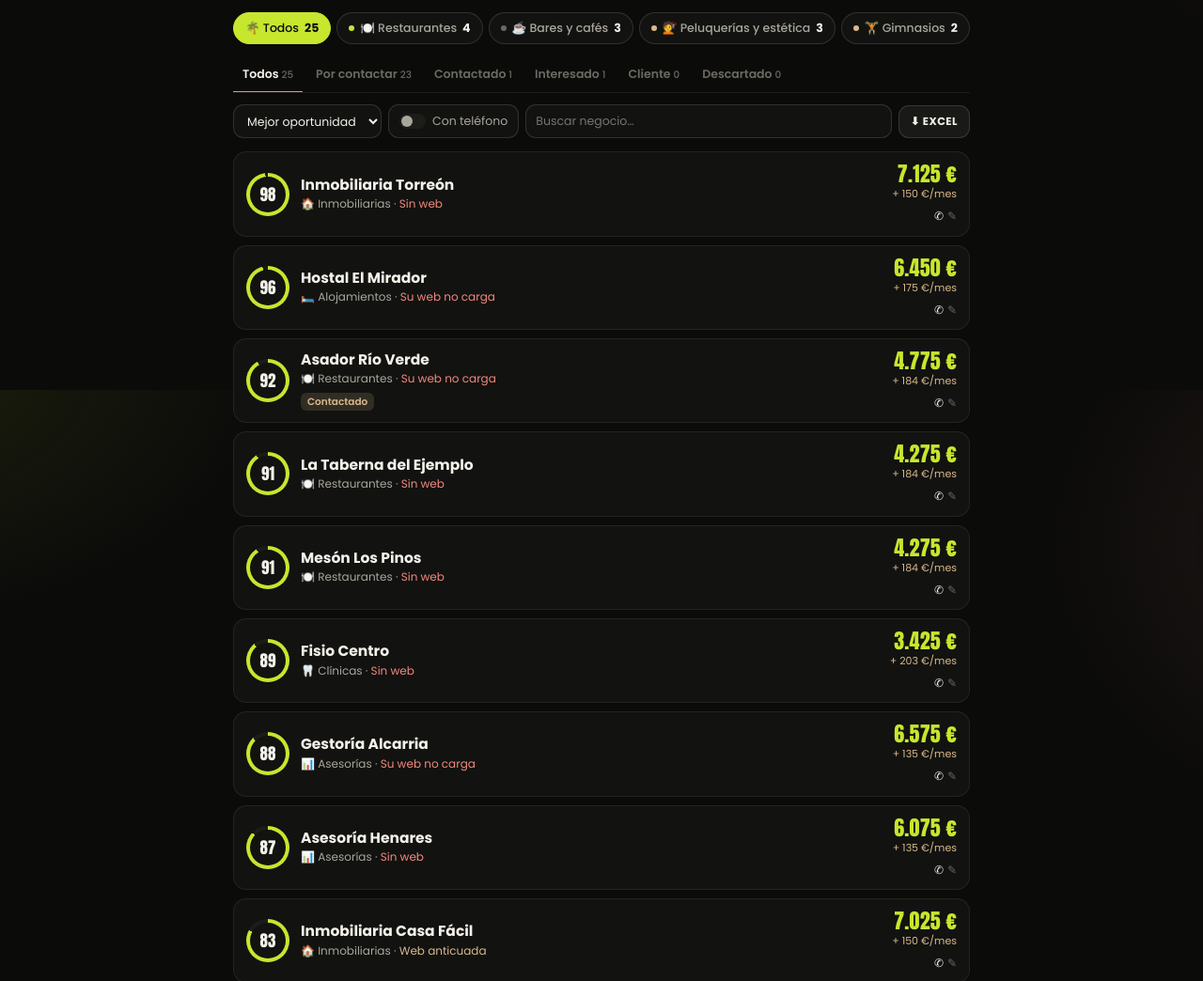
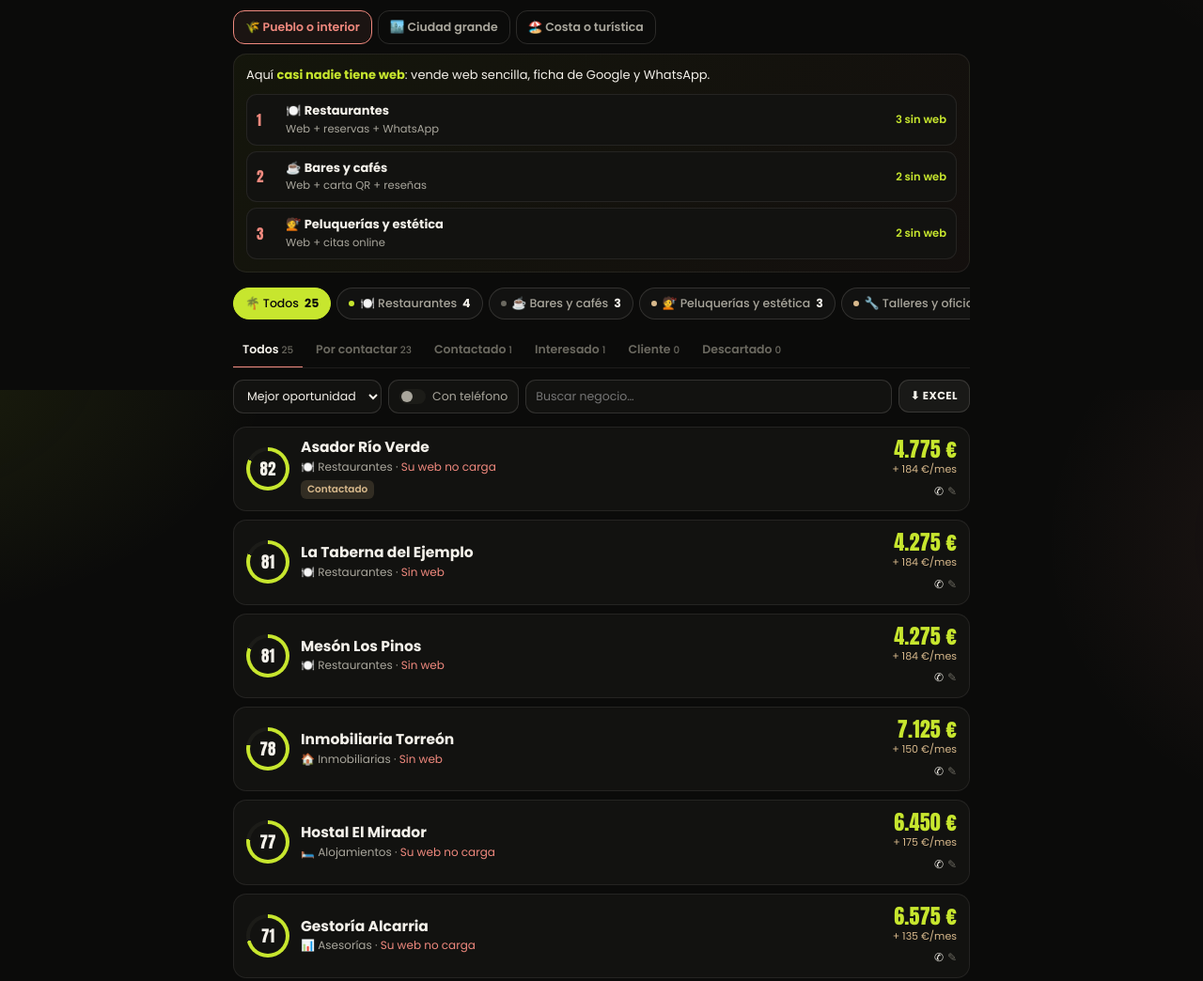
Before and after one commit to soybrainmonkey/radar-clientes, a plain HTML site: page index.html in a window 1280 px wide. Shown: the part 1185-2229 px from the top of the page at 94% size. Drawn offline with nearby package versions, Linux system fonts and the light colour scheme.

Commit message:
Add files via upload

```diff
--- a/index.html
+++ b/index.html
@@ -135,6 +135,22 @@ h2 em{font:400 .9em "Alex Brush",cursive;color:var(--lime);text-transform:none}
 .tog.on{color:var(--lime);border-color:rgba(199,230,46,.4)}
 .tog.on .sw{background:var(--lime)} .tog.on .sw:after{transform:translateX(12px);background:var(--ink)}
 
+/* zona */
+.zones{display:flex;gap:6px;margin-top:14px;flex-wrap:wrap}
+.zone{display:inline-flex;align-items:center;gap:6px;font-size:12.5px;font-weight:600;border:1px solid var(--line);border-radius:12px;padding:8px 12px;color:var(--paper-dim);transition:border-color 160ms ease,color 160ms ease,background-color 160ms ease,transform 160ms var(--ease-out)}
+.zone:active{transform:scale(.97)}
+.zone.on{border-color:var(--coral);color:var(--coral);background:rgba(240,137,126,.07)}
+.plan{margin-top:10px;border:1px solid var(--line-2);border-radius:var(--r);background:linear-gradient(135deg,rgba(199,230,46,.05),rgba(240,137,126,.04));padding:13px}
+.plan .tip{font-size:13px;color:var(--paper);margin:0 0 10px}
+.plan .tip b{color:var(--lime)}
+.plan ol{list-style:none;margin:0;padding:0;display:flex;flex-direction:column;gap:6px}
+.plan li button{display:grid;grid-template-columns:22px 1fr auto;gap:9px;align-items:center;width:100%;text-align:left;padding:8px 10px;border-radius:11px;background:var(--s1);border:1px solid var(--line-2);font-size:13px;transition:border-color 160ms ease,transform 160ms var(--ease-out)}
+.plan li button:active{transform:scale(.98)}
+.plan li button.on{border-color:var(--lime)}
+.plan .num{font:400 15px Anton;color:var(--coral)}
+.plan .what{font-size:11.5px;color:var(--paper-dim);display:block;margin-top:1px}
+.plan .cnt{font-size:11.5px;color:var(--lime);font-weight:600;white-space:nowrap}
+
 /* cards */
 .list{display:flex;flex-direction:column;gap:9px}
 .biz{background:var(--s1);border:1px solid var(--line-2);border-radius:var(--r);overflow:hidden;transition:border-color 200ms ease,box-shadow 200ms ease}
@@ -259,6 +275,8 @@ footer .sig{display:block;font:400 34px "Alex Brush",cursive;color:var(--lime);m
   <section class="sec">
     <h2>¿A quién le <em>vendes</em> hoy?</h2>
     <div class="where" id="where"></div>
+    <div class="zones" id="zones"></div>
+    <div class="plan" id="plan" hidden></div>
     <div class="scroller" id="cats"></div>
     <div class="tabs" id="tabs"></div>
     <div class="bar">
@@ -360,6 +378,7 @@ const DEFAULT_SVC={
   matricula:{n:"Matrícula y pagos online",d:"Inscripciones y cobros sin papeleo",min:600,max:1500,mes:35,tag:"Matrícula"},
   tienda:{n:"Tienda online",d:"Vende también fuera del horario",min:1200,max:3000,mes:30,tag:"Tienda"},
   catalogoWA:{n:"Catálogo y pedidos por WhatsApp",d:"Pedidos directos desde el móvil",min:300,max:700,mes:29,tag:"Pedidos"},
+  chatIdiomas:{n:"Chatbot multilingüe (web + WhatsApp)",d:"Contesta a turistas en inglés, alemán, francés…",min:400,max:1000,mes:50,tag:"Idiomas"},
   contenido:{n:"Pack de reels para redes",d:"Vídeos editados para Instagram y TikTok",min:250,max:600,mes:0,tag:"Reels"}
 };
 const CATS={
@@ -380,6 +399,17 @@ const CATS={
 const WS={none:{l:"Sin web",c:"",base:45},broken:{l:"Su web no carga",c:"",base:45},bad:{l:"Web anticuada",c:"mid",base:30},unchecked:{l:"Tiene web · revisar",c:"mid",base:15},ok:{l:"Web correcta",c:"ok",base:5}};
 const ST={new:"Por contactar",contacted:"Contactado",interested:"Interesado",client:"Cliente",lost:"Descartado"};
 const TICK={HIGH:20,MEDIUM:12,LOW:6};
+const ZONES={
+  pueblo:{n:"Pueblo o interior",i:"🌾",tip:"Aquí <b>casi nadie tiene web</b>: vende web sencilla, ficha de Google y WhatsApp.",
+    order:["rest","bar","pelu","taller","shop","clin","gym","vet","ases","acad","inmo","hotel","otros"],bonus:{rest:10,bar:8,pelu:8,taller:8,shop:5},
+    what:{rest:"Web + reservas + WhatsApp",bar:"Web + carta QR + reseñas",pelu:"Web + citas online",taller:"Web + presupuestos por WhatsApp",shop:"Web + catálogo por WhatsApp"}},
+  ciudad:{n:"Ciudad grande",i:"🏙️",tip:"La mayoría <b>ya tiene web</b>: vende chatbot, citas online y recordatorios.",
+    order:["clin","pelu","gym","vet","rest","inmo","ases","acad","taller","hotel","bar","shop","otros"],bonus:{clin:12,pelu:9,gym:6,vet:6,inmo:5},webBonus:15,
+    what:{clin:"Chatbot de citas + recordatorios",pelu:"Citas online + recordatorios",gym:"App de socios + WhatsApp IA",vet:"Citas + recordatorios de vacunas",rest:"Agente de reservas por WhatsApp",inmo:"Agente IA de captación"}},
+  costa:{n:"Costa o turística",i:"🏖️",tip:"Muchos turistas escriben <b>en otros idiomas</b>: vende reservas y chatbot multilingüe.",
+    order:["rest","hotel","bar","pelu","clin","inmo","shop","gym","taller","ases","vet","acad","otros"],bonus:{rest:12,hotel:12,bar:8,inmo:5},
+    what:{rest:"Reservas + chatbot en idiomas",hotel:"Reservas directas + chatbot en idiomas",bar:"Carta QR en idiomas + reseñas",pelu:"Citas online",clin:"Citas + chatbot",inmo:"Catálogo + leads de extranjeros"}}
+};
 
 /* ===== estado ===== */
 const LS="sbm_radar_v2";
@@ -389,7 +419,9 @@ const save=()=>{try{localStorage.setItem(LS,JSON.stringify(store));}catch(e){}};
 let SVC=JSON.parse(JSON.stringify(DEFAULT_SVC));
 if(store.prices)for(const k in store.prices)if(SVC[k])Object.assign(SVC[k],store.prices[k]);
 let city=null,list=[],isDemo=false,liveOK=!!store.live;
-const ui={cat:"all",st:"all",sort:"score",phone:false,q:"",open:null};
+const ui={cat:"all",st:"all",sort:"score",phone:false,q:"",open:null,zone:"pueblo"};
+store.zones=store.zones||{};
+function pickZone(){ui.zone=(city&&store.zones[city])||(list.length>=600?"ciudad":"pueblo");}
 
 /* ===== clasificación y lectura de datos ===== */
 function classifyTags(t){
@@ -473,6 +505,7 @@ function services(b){
   else if(b.ws==="broken")ids.push("webRehacer","rebranding");
   else if(b.ws==="bad")ids.push("webRehacer");
   CATS[b.cat].s.forEach(s=>{if(!ids.includes(s))ids.push(s);});
+  if(ui.zone==="costa"&&["rest","bar","hotel"].includes(b.cat))ids.splice(Math.min(ids.length,ids[0]==="webNueva"||ids[0]==="webRehacer"?2:0),0,"chatIdiomas");
   return ids;
 }
 function value(b){
@@ -480,7 +513,7 @@ function value(b){
   services(b).forEach(id=>{if(b.off.includes(id))return;const s=SVC[id];min+=s.min;max+=s.max;mes+=s.mes;});
   return{min,max,mid:(min+max)/2,mes};
 }
-function score(b,v){return Math.min(100,Math.round(WS[b.ws].base+(b.phone?15:0)+TICK[CATS[b.cat].t]+Math.min(20,v.mid/400)));}
+function score(b,v){const z=ZONES[ui.zone];const wb=(z.webBonus&&(b.ws==="unchecked"||b.ws==="ok"))?z.webBonus:0;const raw=WS[b.ws].base+wb+(b.phone?15:0)+TICK[CATS[b.cat].t]+(z.bonus[b.cat]||0)+Math.min(20,v.mid/400);return Math.min(99,Math.round(raw*100/125));}
 const bucketCol=v=>v>=3500?"#c7e62e":v>=1500?"#d8b98c":"#6b6960";
 const scoreCol=s=>s>=70?"var(--lime)":s>=45?"var(--tan)":"var(--muted)";
 const svcPrice=s=>{const a=(s.min||s.max)?(s.min===s.max?eur(s.min):fmt(s.min)+" – "+eur(s.max)):"";return a?a+(s.mes?`<small>+ ${s.mes} €/mes</small>`:""):s.mes+" €/mes";};
@@ -517,7 +550,7 @@ function renderKPIs(){
 function renderCats(){
   const cnt={};list.forEach(b=>cnt[b.cat]=(cnt[b.cat]||0)+1);
   let h=`<button class="chip ${ui.cat==="all"?"on":""}" data-cat="all">🌴 Todos <b>${list.length}</b></button>`;
-  Object.keys(CATS).filter(k=>cnt[k]).sort((a,b)=>cnt[b]-cnt[a]).forEach(k=>{const c=CATS[k];
+  const ord=ZONES[ui.zone].order;Object.keys(CATS).filter(k=>cnt[k]).sort((a,b)=>ord.indexOf(a)-ord.indexOf(b)).forEach(k=>{const c=CATS[k];
     h+=`<button class="chip ${ui.cat===k?"on":""}" data-cat="${k}" title="Ticket ${c.t.toLowerCase()}"><i class="tkd ${c.t}"></i>${c.i} ${esc(c.n)} <b>${cnt[k]}</b></button>`;});
   $("#cats").innerHTML=h;
   const sc={all:list.length};Object.keys(ST).forEach(k=>sc[k]=list.filter(b=>b.st===k).length);
@@ -568,7 +601,18 @@ function renderWhere(){$("#where").innerHTML=city?`📍 <b>${esc(city)}</b> · $
 function renderSaved(){
   $("#saved").innerHTML=Object.keys(store.cities).map(n=>`<button data-city="${esc(n)}" class="${n===city&&!isDemo?"on":""}">📍 ${esc(n)} · ${store.cities[n].list.length}</button>`).join("");
 }
-function renderAll(){renderKPIs();renderWhere();renderCats();renderList();renderSaved();$("#demoBanner").hidden=!isDemo;}
+function renderZone(){
+  $("#zones").innerHTML=Object.entries(ZONES).map(([k,z])=>`<button class="zone ${ui.zone===k?"on":""}" data-zone="${k}">${z.i} ${z.n}</button>`).join("");
+  const z=ZONES[ui.zone],plan=$("#plan");
+  if(!list.length){plan.hidden=true;return;}
+  const L=enrich(list.slice());
+  const top=z.order.filter(k=>L.some(b=>b.cat===k)).slice(0,3);
+  plan.hidden=false;
+  plan.innerHTML=`<p class="tip">${z.tip}</p><ol>${top.map((k,i)=>{const of=L.filter(b=>b.cat===k);const hot=of.filter(b=>b.ws==="none"||b.ws==="broken").length;
+    const cntTxt=ui.zone==="ciudad"?of.length+" negocios":hot+" sin web";
+    return `<li><button data-plan="${k}" class="${ui.cat===k?"on":""}"><span class="num">${i+1}</span><span>${CATS[k].i} <b>${esc(CATS[k].n)}</b><span class="what">${esc(z.what[k]||"Web + WhatsApp con IA")}</span></span><span class="cnt">${cntTxt}</span></button></li>`;}).join("")}</ol>`;
+}
+function renderAll(){renderZone();renderKPIs();renderWhere();renderCats();renderList();renderSaved();$("#demoBanner").hidden=!isDemo;}
 
 /* ===== mapa ===== */
 let lmap=null,llayer=null;
@@ -644,7 +688,7 @@ async function liveSearch(name){
   throw err||new Error("overpass");
 }
 const findKey=n=>Object.keys(store.cities).find(k=>k.toLowerCase()===n.toLowerCase());
-function loadSaved(k){city=k;list=store.cities[k].list.map(mkBiz);isDemo=false;ui.cat="all";ui.st="all";ui.open=null;store.current=k;save();renderAll();}
+function loadSaved(k){city=k;list=store.cities[k].list.map(mkBiz);pickZone();isDemo=false;ui.cat="all";ui.st="all";ui.open=null;store.current=k;save();renderAll();}
 async function scan(n){
   if(busy)return;
   const wait=COOLDOWN-(Date.now()-lastScan);if(wait>0){toast("Espera "+Math.ceil(wait/1000)+" s antes de volver a escanear");return;}
@@ -655,7 +699,7 @@ async function scan(n){
     const key=findKey(n),old=key?store.cities[key].list:[],prev=new Map(old.map(b=>[b.id,b]));
     found.forEach(b=>{const o=prev.get(b.id);if(o){b.ws=o.ws;b.off=o.off||[];b.st=o.st||"new";b.note=o.note||"";}});
     const manual=old.filter(b=>!/^(node|way|relation)\//.test(b.id));
-    city=key||n;list=found.concat(manual.map(mkBiz));isDemo=false;ui.cat="all";ui.st="all";ui.open=null;
+    city=key||n;list=found.concat(manual.map(mkBiz));pickZone();isDemo=false;ui.cat="all";ui.st="all";ui.open=null;
     me.classList.remove("loading");persist();renderAll();
     toast(found.length?found.length+" negocios en "+city:"No hay negocios en el mapa de "+city);
   }catch(e){
@@ -687,7 +731,7 @@ async function handleFiles(files){
   const base=(!isDemo&&city===target)?list:(store.cities[target]?store.cities[target].list.map(mkBiz):[]);
   const key=b=>b.name.toLowerCase()+"|"+(b.lat?b.lat.toFixed(4):"");const seen=new Set(base.map(key));
   const fresh=added.filter(b=>{const k=key(b);if(seen.has(k))return false;seen.add(k);return true;});
-  city=target;list=base.concat(fresh);isDemo=false;ui.cat="all";ui.st="all";ui.open=null;
+  city=target;list=base.concat(fresh);pickZone();isDemo=false;ui.cat="all";ui.st="all";ui.open=null;
   persist();hide("#ovImport");renderAll();toast(fresh.length+" negocios cargados en "+city);
 }
 
@@ -739,7 +783,9 @@ drop.addEventListener("drop",e=>handleFiles([...e.dataTransfer.files]));
 document.querySelectorAll(".ov").forEach(o=>o.addEventListener("click",e=>{if(e.target===o||e.target.closest("[data-close]"))o.classList.remove("show");}));
 document.addEventListener("keydown",e=>{if(e.key==="Escape")document.querySelectorAll(".ov.show").forEach(o=>o.classList.remove("show"));});
 
-$("#cats").addEventListener("click",e=>{const c=e.target.closest("[data-cat]");if(!c)return;ui.cat=c.dataset.cat;ui.open=null;renderCats();renderList();});
+$("#zones").addEventListener("click",e=>{const z=e.target.closest("[data-zone]");if(!z)return;ui.zone=z.dataset.zone;if(city&&!isDemo){store.zones[city]=ui.zone;save();}ui.cat="all";ui.open=null;renderAll();});
+$("#plan").addEventListener("click",e=>{const b=e.target.closest("[data-plan]");if(!b)return;ui.cat=ui.cat===b.dataset.plan?"all":b.dataset.plan;ui.open=null;ui.sort="score";$("#sort").value="score";renderZone();renderCats();renderList();$("#list").scrollIntoView({behavior:"smooth",block:"start"});});
+$("#cats").addEventListener("click",e=>{const c=e.target.closest("[data-cat]");if(!c)return;ui.cat=c.dataset.cat;ui.open=null;renderZone();renderCats();renderList();});
 $("#tabs").addEventListener("click",e=>{const c=e.target.closest("[data-st]");if(!c)return;ui.st=c.dataset.st;ui.open=null;renderCats();renderList();});
 $("#sort").addEventListener("change",e=>{ui.sort=e.target.value;renderList();});
 $("#tPhone").addEventListener("click",function(){ui.phone=!ui.phone;this.classList.toggle("on",ui.phone);renderList();});
@@ -775,7 +821,7 @@ let rz;window.addEventListener("resize",()=>{clearTimeout(rz);rz=setTimeout(()=>
 /* ===== arranque ===== */
 if(store.current&&store.cities[store.current]){city=store.current;list=store.cities[city].list.map(mkBiz);$("#cityInput").value=city;}
 else{city="Guadalajara (ejemplo)";list=demo();isDemo=true;}
-renderAll();
+pickZone();renderAll();
 })();
 </script>
 </body>
```
